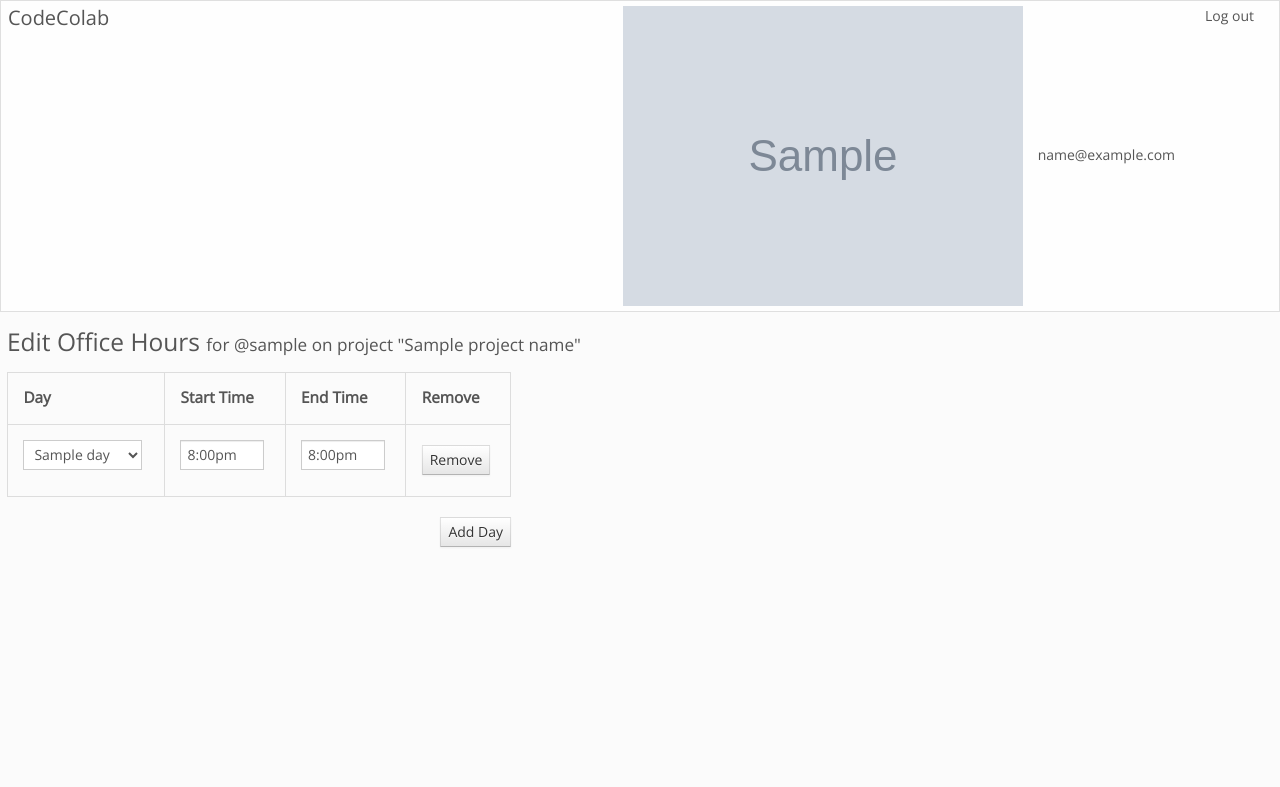
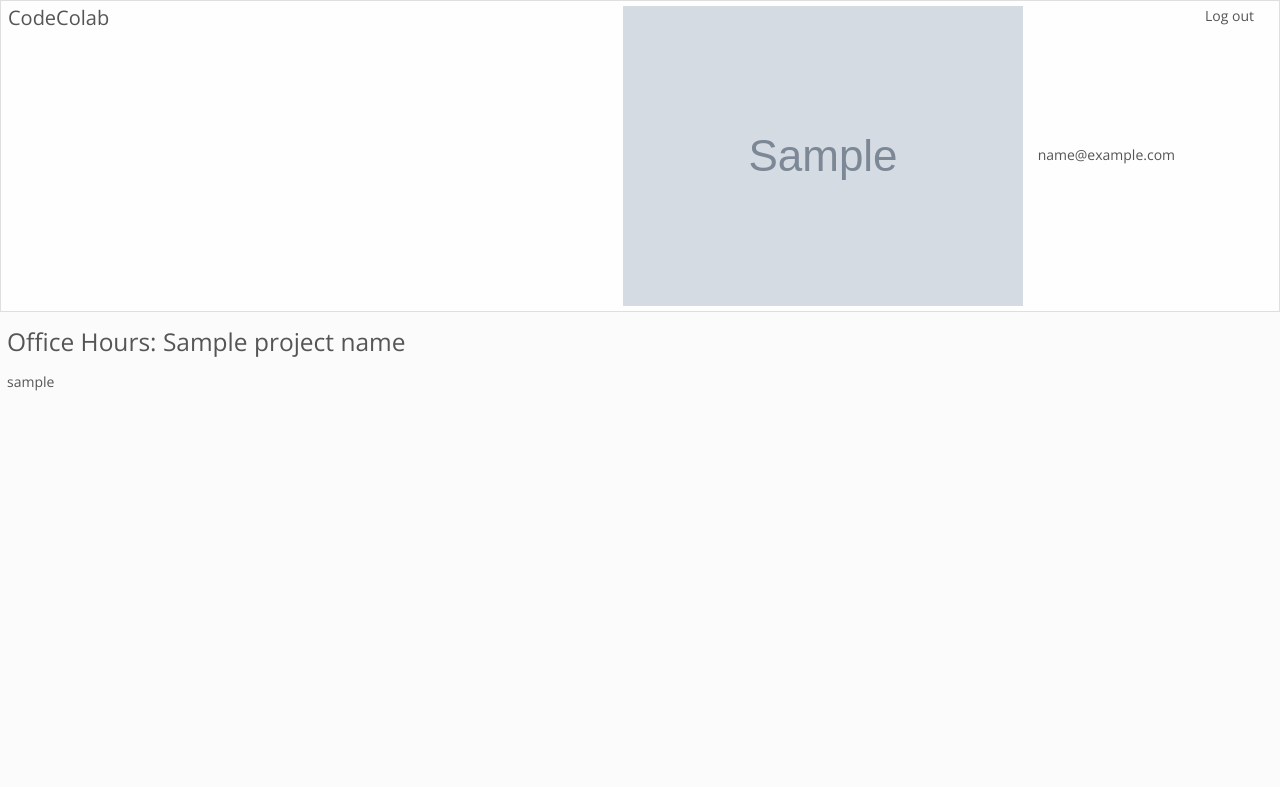
Before and after one commit to roeske/codecolab, a Flask app: template templates/member_schedule.html in a window 1280 px wide. Shown: the top 787 px of the page. Run offline with Flask 2, Linux system fonts and the light colour scheme; tables that the repository leaves empty hold one stand-in row (values such as "Sample post"); the template is opened without the code that fills it: values that come from a table or form of the project are taken from there, most other values are stand-ins (such as "Sample title", 1, 10 or a date in 2020); grey boxes marked "Sample" are stand-in pictures; parts of the project's set-up code (start-up, migrations or seed data) failed here and were passed over; some libraries are stand-ins or nearby versions.

Commit message:
Fix profile references.

```diff
--- a/models.py
+++ b/models.py
@@ -96,7 +96,7 @@ class Luser(db.Model, DictSerializable):
     created = db.Column(db.DateTime, default=func.now())
 
     projects = db.relationship("Project", secondary=ProjectLuser.__table__)
-    profile = db.relationship("LuserProfile")
+    profile = db.relationship("LuserProfile", uselist=False)
     activity = db.relationship("Activity")
     reports = db.relationship("MemberReport",
                               order_by="MemberReport.created.desc()")
--- a/templates/card.html
+++ b/templates/card.html
@@ -94,7 +94,7 @@
           data-card-id="{{ card.assign_to_id }}"
           data-id="{{ member._id }}">
 
-          {{ member.profile[0].username }}
+          {{ member.profile.username }}
         </option>
       {% endfor %}
     </select>
--- a/templates/card_comments.html
+++ b/templates/card_comments.html
@@ -8,8 +8,8 @@
             <p style="float: left; width: 395px;" class="text">{{ comment.text }}</p>
             <div class="clear"></div>
           </div>
-          <p class="email"><a href="/profile/{{ comment.luser._id }}">@{{ comment.luser.profile[0].username }}</a></p>
-          <p class="timestamp">{{ comment.created_as_timezone(luser.profile[0].timezone) }}</p>
+          <p class="email"><a href="/profile/{{ comment.luser._id }}">@{{ comment.luser.profile.username }}</a></p>
+          <p class="timestamp">{{ comment.created_as_timezone(luser.profile.timezone) }}</p>
           <div class="clear"></div>
      </li>
      {% endfor %}
--- a/templates/invites.html
+++ b/templates/invites.html
@@ -12,7 +12,7 @@
       <tr>
       <td>{{ invite.email }}</td>
       <td>{{ invite.status }}</td>
-      <td><a href="/profiles/{{ invite.inviter._id }}/">{{ invite.inviter.profile[0].username }}</a></td>
+      <td><a href="/profiles/{{ invite.inviter._id }}/">{{ invite.inviter.profile.username }}</a></td>
       </tr>
     {% endfor %}
     </table>
--- a/templates/member_schedule.html
+++ b/templates/member_schedule.html
@@ -1,86 +1,22 @@
 {% include "head.html" %}
 <div class="content">
-    <h3>Edit Office Hours
-      <span style="line-height: 1em; font-size: 70%;">for @{{ luser.profile[0].username }} on project "{{ project_name
-      }}"</span>
-    </h3>
-    <div class="clear"></div>
+  <h3>Office Hours: {{ project_name }}</h3>
+  <div class="clear"></div>
 
-    <form style="width: 36em;" action="/project/{{ project_name }}/office_hours" method="POST">
-      <table>
-        <tr>
-          <th>Day</th>
-          <th>Start Time</th>
-          <th>End Time</th>
-          <th>Remove</th>
-        </tr>
+  {% for luser in project.lusers %}
+    {{ luser.profile.username }}
+  {% endfor %}
 
-        {% for range in schedule.ranges %}
-          <tr>
-            <td>
-              <select name="day" class="daypicker" style="width: 8.5em;" id="day" type="text">
-                {% for day in days %}
+  <table>
 
-                  <option
-                  {% if range.day_id == day._id %}
-                    selected
-                  {% endif %} value="{{ day._id }}">{{ day.name }}</option>
-
-                {% endfor %}
-              </select>
-            </td>
-            <td>
-              <input name="start_time" class="timepicker" style="width: 5em;" id="start_time" type="text" value="{{ range.start_time }}" />
-            </td>
-            <td>
-              <input name="end_time" class="timepicker" style="width: 5em;" id="end_time" type="text" value="{{ range.end_time }}" />
-            </td>
-            <td>
-              <input data-range-id="{{ range._id }}" class="btn" type="submit" name="remove" value="Remove" />
-            </td>
-          </tr>
-          <input type="hidden" name="range_id" value="{{ range._id }}" />
-        {% endfor %}
-        </table>
-
-        <br />
-        <input name="add_day" style="float: right" class="btn" type="submit" value="Add Day" id="add_day" />
-
-
-        <input style="display:none; " type="submit" value="Submit" id="hidden_submit" />
-    </form>
+  </table>
 </div>
 
 {% include "common_js.html" %}
 
 <script type="text/javascript">
 $(function() {
-    $(".timepicker").timepicker()
 
-    $(".timepicker").change(function() {
-        // update the value when the user changes the time so that it
-        // is submitted with the form.
-        $(this).attr("value", $(this).val())
-        //$("#hidden_submit").click()
-        $(this.form).ajaxSubmit()
-    })
-
-    $(".daypicker").change(function() {
-        //$("#hidden_submit").click()
-        $(this.form).ajaxSubmit()
-    })
-
-    $('input[value="Remove"]').click(function(event) {
-        var range_id = $(this).data("range-id")
-
-        $(this.form).append($("<input/>").attr("type", "hidden")
-                                 .attr("name", "range_id")
-                                 .attr("value", range_id ))
-
-        // proceed as normal, we just needed to append the range id.
-        return true
-    })
 })
 </script>
-
 {% include "foot.html" %}
--- a/templates/members.html
+++ b/templates/members.html
@@ -11,7 +11,7 @@
       <div class="clear"></div>
       <li class="member_username">
         <a href="/profile/{{ member._id }}">
-            {{ member.profile[0].username }}
+            {{ member.profile.username }}
             {% if member._id == luser._id %}
               <small>(you)</small>
             {% endif %}
--- a/templates/minicard.html
+++ b/templates/minicard.html
@@ -4,7 +4,7 @@
   data-number="{{ card.number }}" data-title="#{{ card._id }} | {{ card.title }}">
 
   <div>
-  <p style="float: left;" class="date"><b>#{{ card._id }}</b> | {{ card.created_as_timezone(luser.profile[0].timezone) }}</p>
+  <p style="float: left;" class="date"><b>#{{ card._id }}</b> | {{ card.created_as_timezone(luser.profile.timezone) }}</p>
   <a class="icon archive" style="float: right"
      href="/project/{{ project.urlencoded_name }}/card/{{ card._id }}/archive">&#59392;</a>
   </div>
--- a/templates/report.html
+++ b/templates/report.html
@@ -1,5 +1,5 @@
 <h4>{{ report.subject }}</h4>
-<small>On {{ report.created_as_timezone(luser.profile[0].timezone) }}</small>
+<small>On {{ report.created_as_timezone(luser.profile.timezone) }}</small>
 <div class="report_summary" style="padding: .5em; margin-top: 1em; border: 1px solid #ccc; background-color: #f5f2f1;">
 {{ report.text|markdown}}
 </div>
--- a/templates/reports.html
+++ b/templates/reports.html
@@ -8,7 +8,7 @@
       <ul>
         {% for report in luser.reports %}
           <li style="padding: 7px 0px 7px;">
-          <a class="report" href="/project/{{ project_name }}/reports/{{ report._id }}" href="#">{{ report.describe_with_time(luser.profile[0].timezone) }}</a></li>
+          <a class="report" href="/project/{{ project_name }}/reports/{{ report._id }}" href="#">{{ report.describe_with_time(luser.profile.timezone) }}</a></li>
         {% endfor %}
       </ul>
     </div>
@@ -24,7 +24,7 @@
 
 Here's my activity courtesy of CodeColab:
 {% if luser.recent_activity|length > 0 %}
-{% for item in luser.recent_activity -%}* {{ item.describe_with_time("", luser.profile[0].timezone) }} {{ "\n" }} {%- endfor %}
+{% for item in luser.recent_activity -%}* {{ item.describe_with_time("", luser.profile.timezone) }} {{ "\n" }} {%- endfor %}
 {% else %}
 No recent activity was logged.
 {% endif %}
--- a/templates/theme.html
+++ b/templates/theme.html
@@ -2,7 +2,7 @@
 <link href="http://fonts.googleapis.com/css?family=Open+Sans" rel="stylesheet"
 type="text/css">
 
-{% if luser.profile[0].theme == "dark" %}
+{% if luser.profile.theme == "dark" %}
     {% include "themes/dark.html" %}
 {% else %}
     {% include "themes/light.html" %}
```
